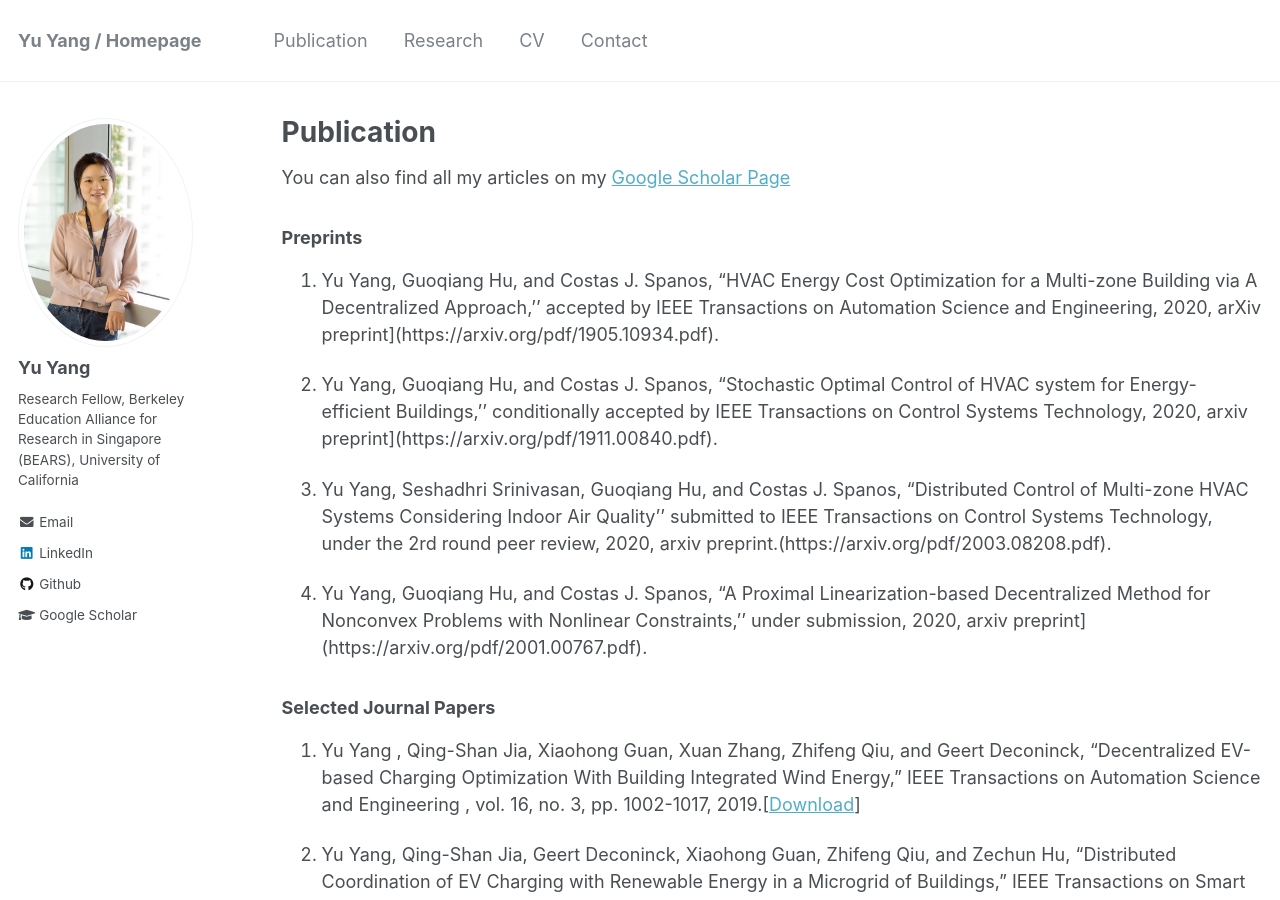
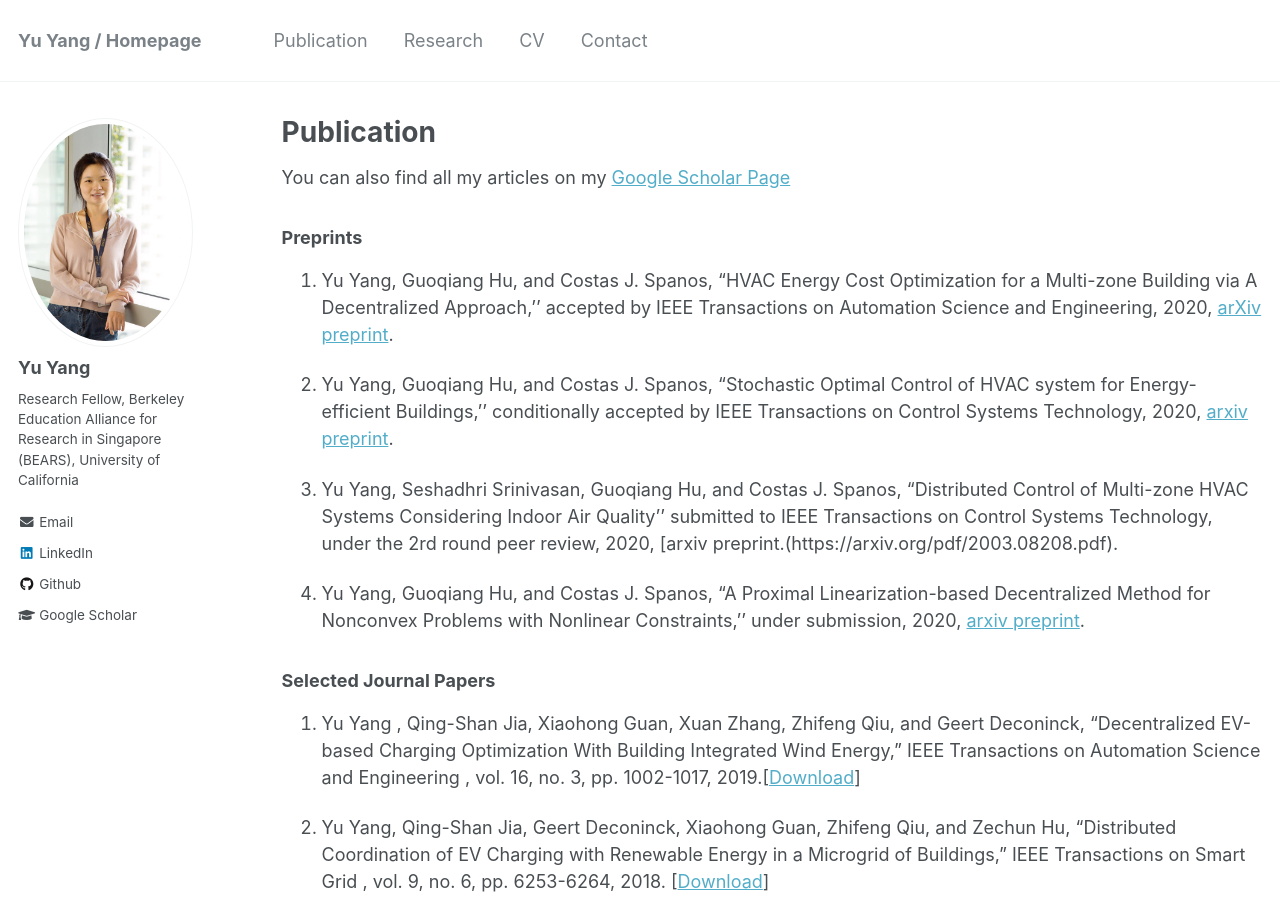
Before and after one commit to yangyu-berkeley/yangyu-berkeley.github.io, a Jekyll site: the page built from _pages/publications.md, in a window 1280 px wide and 900 px high. Built offline with Jekyll 4.4.1, drawn with Linux system fonts in a browser that asks for light colours.

Commit message:
Update publications.md

```diff
--- a/_pages/publications.md
+++ b/_pages/publications.md
@@ -10,13 +10,13 @@ You can also find all my articles on my [Google Scholar Page](https://scholar.go
 
 ### Preprints
 
-1. Yu Yang, Guoqiang Hu, and Costas J. Spanos, "HVAC Energy Cost Optimization for a Multi-zone Building via A Decentralized Approach,'' accepted by IEEE Transactions on Automation Science and Engineering, 2020, arXiv preprint](https://arxiv.org/pdf/1905.10934.pdf).
+1. Yu Yang, Guoqiang Hu, and Costas J. Spanos, "HVAC Energy Cost Optimization for a Multi-zone Building via A Decentralized Approach,'' accepted by IEEE Transactions on Automation Science and Engineering, 2020, [arXiv preprint](https://arxiv.org/pdf/1905.10934.pdf).
 
-2. Yu Yang, Guoqiang Hu, and Costas J. Spanos, "Stochastic Optimal Control of HVAC system for Energy-efficient Buildings,'' conditionally accepted by IEEE Transactions on Control Systems Technology, 2020, arxiv preprint](https://arxiv.org/pdf/1911.00840.pdf).
+2. Yu Yang, Guoqiang Hu, and Costas J. Spanos, "Stochastic Optimal Control of HVAC system for Energy-efficient Buildings,'' conditionally accepted by IEEE Transactions on Control Systems Technology, 2020, [arxiv preprint](https://arxiv.org/pdf/1911.00840.pdf).
 
-3. Yu Yang, Seshadhri Srinivasan, Guoqiang Hu, and Costas J. Spanos, "Distributed Control of Multi-zone HVAC Systems Considering Indoor Air Quality'' submitted to IEEE Transactions on Control Systems Technology, under the 2rd round peer review, 2020, arxiv preprint.(https://arxiv.org/pdf/2003.08208.pdf).
+3. Yu Yang, Seshadhri Srinivasan, Guoqiang Hu, and Costas J. Spanos, "Distributed Control of Multi-zone HVAC Systems Considering Indoor Air Quality'' submitted to IEEE Transactions on Control Systems Technology, under the 2rd round peer review, 2020, [arxiv preprint.(https://arxiv.org/pdf/2003.08208.pdf).
 
-4. Yu Yang, Guoqiang Hu, and Costas J. Spanos, "A Proximal Linearization-based Decentralized Method for Nonconvex Problems with Nonlinear Constraints,'' under submission, 2020, arxiv preprint](https://arxiv.org/pdf/2001.00767.pdf).
+4. Yu Yang, Guoqiang Hu, and Costas J. Spanos, "A Proximal Linearization-based Decentralized Method for Nonconvex Problems with Nonlinear Constraints,'' under submission, 2020, [arxiv preprint](https://arxiv.org/pdf/2001.00767.pdf).
 
 ### Selected Journal Papers
 
```
